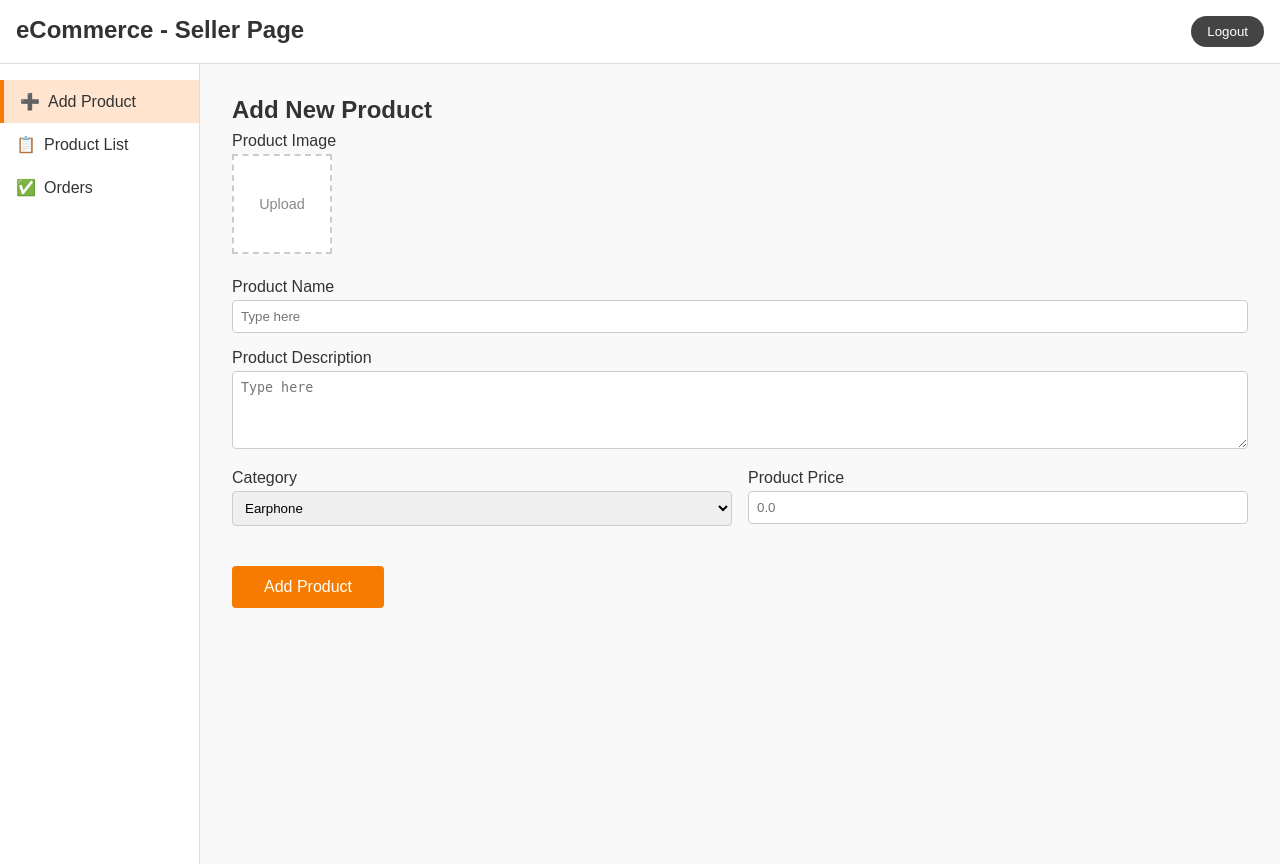
After one commit to saud-alkhazriji04/ECommerceWebsite-ITCS489Project-, a PHP site: page /add_product.php in a window 1280 px wide. The commit adds this page. Run offline with PHP 8.4, Linux system fonts and the light colour scheme.

Commit message:
finished add product page with it's functionality

```diff
--- /dev/null
+++ b/category_name_&&_ID.php
@@ -0,0 +1,19 @@
+<?php
+    require 'database.php';  // set up $pdo
+    $pdo = new PDO($dsn, $db_user, $db_password, $PDOoptions);
+
+    function get_categoryID_from_categoryName($categoryName) {
+        global $pdo;
+
+        $sql = "SELECT * FROM category WHERE categoryName = :categoryName";
+        $stmt = $pdo->prepare($sql);
+        $stmt->execute(['categoryName' => $categoryName]);
+        $row = $stmt->fetch();
+        if ($row) {
+            return $row -> categoryID;
+        } else {
+            // do some error
+        }
+    }
+
+?>
--- /dev/null
+++ b/sellerRelatedFiles/Style/seller_page_styles.css
@@ -0,0 +1,56 @@
+/* styles.css */
+* { box-sizing: border-box; margin: 0; padding: 0; }
+body { font-family: sans-serif; color: #333; background: #f9f9f9; }
+
+.header {
+  display: flex; justify-content: space-between;
+  padding: 1rem; background: #fff; border-bottom: 1px solid #ddd;
+}
+.logo { font-size: 1.5rem; font-weight: bold; }
+.logout-btn {
+  background: #444; color: #fff; border: none; padding: .5rem 1rem; border-radius: 20px;
+}
+
+.container { display: flex; min-height: 100vh; }
+.sidebar {
+  width: 200px; background: #fff; border-right: 1px solid #ddd;
+  display: flex; flex-direction: column; padding: 1rem 0;
+}
+.sidebar a {
+  padding: .75rem 1rem; text-decoration: none; color: #333; display: flex; align-items: center;
+}
+.sidebar a.active { background: #ffe5d0; border-left: 4px solid #f57c00; }
+.sidebar a span { margin-right: .5rem; }
+
+.main {
+  flex: 1; padding: 2rem; background: #f9f9f9;
+}
+.message { margin-bottom: 1rem; color: green; }
+
+form h2 { margin-bottom: 0.5rem; }
+.image-grid { display: flex; gap: 1rem; margin-bottom: 1.5rem; margin-top: .25rem;}
+.upload-box {
+  position: relative; width: 100px; height: 100px;
+  border: 2px dashed #ccc; display: flex; align-items: center; justify-content: center;
+  cursor: pointer; background: #fff; overflow: hidden;
+}
+.upload-box input { position: absolute; width: 100%; height: 100%; opacity: 0; cursor: pointer; }
+.upload-box .placeholder { font-size: 0.9rem; color: #888; }
+.upload-box .preview {
+  position: absolute; top: 0; left: 0; width: 100%; height: 100%; object-fit: cover; display: none;
+}
+
+.form-group { margin-bottom: 1rem; }
+.form-group label { display: block; margin-bottom: .25rem; font-weight: 500; }
+.form-group input,
+.form-group textarea,
+.form-group select {
+  width: 100%; padding: .5rem; border: 1px solid #ccc; border-radius: 4px;
+}
+.row { display: flex; gap: 1rem; margin-bottom: 1.5rem; }
+.small { flex: 1; min-width: 100px; }
+
+.add-btn {
+  background: #f57c00; color: #fff; border: none; padding: .75rem 2rem;
+  font-size: 1rem; border-radius: 4px; cursor: pointer;
+}
--- /dev/null
+++ b/sellerRelatedFiles/add_product.php
@@ -0,0 +1,130 @@
+<?php
+// $uploadDir = __DIR__ . '/uploads/';
+// $message = '';
+
+// if ($_SERVER['REQUEST_METHOD'] === 'POST') {
+//     if (!is_dir($uploadDir)) mkdir($uploadDir, 0755, true);
+
+//     for ($i = 0; $i < 4; $i++) {
+//         if (!empty($_FILES['images']['name'][$i])) {
+//             $tmp  = $_FILES['images']['tmp_name'][$i];
+//             $name = basename($_FILES['images']['name'][$i]);
+//             $dst  = $uploadDir . uniqid('img_') . '_' . $name;
+
+//             if (move_uploaded_file($tmp, $dst)) {
+//                 $message .= "Image #{$i} uploaded successfully.<br>";
+//             } else {
+//                 $message .= "Error uploading image #{$i}.<br>";
+//             }
+//         }
+//     }
+// }
+?>
+
+<!-- sanatize before submiting form to database -->
+<?php
+
+  include ("submit_add_product.php");
+  require '../category_name_&&_ID.php';
+  require 'image_functions.php';
+
+  if ($_SERVER["REQUEST_METHOD"] == "POST") {
+      $product_name = filter_input(INPUT_POST, "productName", FILTER_SANITIZE_SPECIAL_CHARS);
+      $product_description = filter_input(INPUT_POST, "productDescription", FILTER_SANITIZE_SPECIAL_CHARS);
+      $category = $_POST["category"];
+      $price = $_POST["price"];
+      $image = $_FILES['image'];
+
+      if (empty($product_name) || empty($product_description) || empty($category) || empty($price) || !isset($image)) {
+          $error = "please fill all the fields";
+      } else {
+        validate_image($image);
+        $categoryID = get_categoryID_from_categoryName($category);
+        add_product($product_name, $product_description, $categoryID, $price);
+        add_Product_image($product_name, $product_description, $categoryID, $price, $image);
+      }
+
+  }
+
+?>
+
+
+
+<!DOCTYPE html>
+<html lang="en">
+<head>
+  <meta charset="UTF-8" />
+  <meta name="viewport" content="width=device-width, initial-scale=1.0"/>
+  <title>eCommerce - Add Product</title>
+  <link rel="stylesheet" href="\eComWebSite\sellerRelatedFiles/style/seller_page_styles.css"/>
+</head>
+<body>
+  <header class="header">
+    <div class="logo">eCommerce - Seller Page</div>
+    <button class="logout-btn">Logout</button>
+  </header>
+
+  <div class="container">
+    <aside class="sidebar">
+      <a href="#" class="active"><span>➕</span> Add Product</a>
+      <a href="#"><span>📋</span> Product List</a>
+      <a href="#"><span>✅</span> Orders</a>
+    </aside>
+
+    <main class="main">
+      <form action="<?php htmlspecialchars($_SERVER["PHP_SELF"]) ?>" method="post" enctype="multipart/form-data" id="product-form">
+        <h2>Add New Product</h2>
+        <label for="images0">Product Image</label>
+        <div class="image-grid">
+          <label class="upload-box">
+            <input
+              id="images0"
+              name="image"
+              type="file"
+              accept="image/*"
+              data-index="0"
+              class="hidden"
+            />
+            <div class="placeholder">Upload</div>
+            <img class="preview" id="preview-0" src="" alt="" />
+            <div class="filename" id="filename-0"></div>
+          </label>
+        </div>
+
+        <div class="form-group">
+          <label for="name">Product Name</label>
+          <input id="name" name="productName" type="text" placeholder="Type here" required/>
+        </div>
+
+        <div class="form-group">
+          <label for="desc">Product Description</label>
+          <textarea id="desc" name="productDescription" rows="4" placeholder="Type here" required></textarea>
+        </div>
+
+        <div class="row">
+          <div class="form-group small">
+            <label for="category">Category</label>
+            <select id="category" name="category">
+              <option>Earphone</option>
+              <option>Headphone</option>
+              <option>Watch</option>
+              <option>Smartphone</option>
+              <option>Laptop</option>
+              <option>Camera</option>
+              <option>Accessories</option>
+            </select>
+          </div>
+          <div class="form-group small">
+            <label for="price">Product Price</label>
+            <input id="price" name="price" type="number" placeholder="0.0" required/>
+          </div>
+        </div>
+
+        <button type="submit" class="add-btn">Add Product</button>
+      </form>
+    </main>
+  </div>
+
+  <script src="add_product_script.js"></script>
+</body>
+</html>
--- /dev/null
+++ b/sellerRelatedFiles/image_functions.php
@@ -0,0 +1,61 @@
+<?php
+require '../database.php';
+$pdo = new PDO($dsn, $db_user, $db_password, $PDOoptions);
+
+
+function add_Product_image($productName, $productDescription, $categoryID, $price, $image) {
+    global $pdo;
+    $uploadDir  = __DIR__ . '/../uploads/';
+
+    try {
+        // 1) Find the productID matching the provided details
+        $sql = "SELECT productID
+                  FROM product
+                 WHERE productName        = :name
+                   AND productDescription = :description
+                   AND categoryID         = :categoryID
+                   AND price              = :price";
+        $stmt = $pdo->prepare($sql);
+        $stmt->execute([
+            ':name'        => $productName,
+            ':description' => $productDescription,
+            ':categoryID'  => $categoryID,
+            ':price'       => $price,
+        ]);
+        $row = $stmt->fetch(PDO::FETCH_OBJ);
+        if (! $row) {
+            throw new Exception('Product not found.');
+        }
+        $productID = $row->productID;
+
+        // 2) Prepare the image upload
+        if (! is_dir($uploadDir)) {
+            mkdir($uploadDir, 0755, true);
+        }
+        $tmpName  = $image['tmp_name'];
+        $origName = basename($image['name']);
+        $ext      = strtolower(pathinfo($origName, PATHINFO_EXTENSION));
+        $newName  = "prod_{$productID}_" . uniqid() . ".{$ext}";
+
+        if (! move_uploaded_file($tmpName, $uploadDir . $newName)) {
+            throw new Exception('Failed to move uploaded file.');
+        }
+
+        // 3) Update the database with the new filename
+        $sql = "UPDATE product
+                   SET imageFilename = :fn
+                 WHERE productID     = :pid";
+        $stmt = $pdo->prepare($sql);
+        $stmt->execute([
+            ':fn'  => $newName,
+            ':pid' => $productID,
+        ]);
+
+        return $newName;
+
+    } catch (Exception $e) {
+        // better to log the error in production
+        error_log('add_Product_image error: ' . $e->getMessage());
+        return null;
+    }
+}
--- a/sellerRelatedFiles/index.php
+++ b/sellerRelatedFiles/index.php
@@ -46,7 +46,7 @@
 
 require '../getProductImage.php'; // contains getProductImageSrc()
 
-$productID = 3;
+$productID = 21;
 $imageSrc = getProductImageSrc($productID);
 
 if ($imageSrc) {
--- /dev/null
+++ b/sellerRelatedFiles/submit_add_product.php
@@ -0,0 +1,149 @@
+<?php
+// 1) bootstrap your DB connection (e.g. via PDO)
+
+require '../database.php';  // set up $pdo
+
+$pdo = new PDO($dsn, $db_user, $db_password, $PDOoptions);
+
+// 2) config
+$uploadDir  = __DIR__ . '/../uploads/';
+// $productID  = isset($_POST['productID']) ? (int)$_POST['productID'] : 0;
+// $productID = 3;
+
+// // 3) basic validation
+// if (!$productID || !isset($_FILES['image'])) {
+//     die('Invalid request.');
+// }
+
+// $fileError = $_FILES['image']['error'];
+// if ($fileError !== UPLOAD_ERR_OK) {
+//     die('Upload error code: ' . $fileError);
+// }
+
+// // 4) verify it’s an image
+// $tmpName = $_FILES['image']['tmp_name'];
+// $imageInfo = getimagesize($tmpName);
+// if ($imageInfo === false) {
+//     die('Not a valid image.');
+// }
+
+// // 5) build a unique filename
+// $origName  = basename($_FILES['image']['name']);
+// $ext       = strtolower(pathinfo($origName, PATHINFO_EXTENSION));
+// $allowed   = ['jpg','jpeg','png','gif'];
+// if (!in_array($ext, $allowed, true)) {
+//     die('Unsupported file type.');
+// }
+// $newName = 'prod_' . $productID . '_' . uniqid() . '.' . $ext;
+
+// // 6) move to uploads folder
+// if (!move_uploaded_file($tmpName, $uploadDir . $newName)) {
+//     die('Failed to move uploaded file.');
+// }
+
+// not used currently.
+// 7) update the Product row
+// $stmt = $pdo->prepare("
+//   UPDATE Product
+//      SET imageFilename = :fn
+//    WHERE productID     = :pid
+// ");
+// $stmt->execute([
+//   ':fn'  => $newName,
+//   ':pid' => $productID
+// ]);
+
+// $pdo = new PDO($dsn, $db_user, $db_password, $PDOoptions);
+// $sql = "UPDATE Product
+//      SET imageFilename = :fn
+//    WHERE productID     = :pid";
+// $stmt = $pdo->prepare($sql);
+// $stmt->execute(['pid' => $productID, 'fn' => $newName]);
+// $row = $stmt->fetch();
+
+// // 8) (Optional) delete old image file if you want
+// if (!empty($_POST['oldImage'])) {
+//     @unlink($uploadDir . $_POST['oldImage']);
+// }
+
+// 9) redirect back to edit page
+// header("Location: index.php"); // change this later to product list page --------------
+
+
+function validate_image($image) {
+    $uploadDir  = __DIR__ . '/../uploads/';
+
+    // 3) basic validation
+    $fileError = $image['error'];
+
+
+    if ($fileError !== UPLOAD_ERR_OK) {
+        die('Upload error code: ' . $fileError);
+    }
+
+    // 4) verify it’s an image
+    $tmpName = $image['tmp_name'];
+    $imageInfo = getimagesize($tmpName);
+    if ($imageInfo === false) {
+        die('Not a valid image.');
+    }
+
+    // 5) build a unique filename
+    $origName  = basename($image['name']);
+    $ext       = strtolower(pathinfo($origName, PATHINFO_EXTENSION));
+    $allowed   = ['jpg','jpeg','png','gif'];
+    if (!in_array($ext, $allowed, true)) {
+        die('Unsupported file type.');
+    }
+
+
+    // do this step later in another function after creating a row for the product and getting an id
+    // $newName = 'prod_' . $productID . '_' . uniqid() . '.' . $ext;
+
+    // // 6) move to uploads folder
+    // if (!move_uploaded_file($tmpName, $uploadDir . $newName)) {
+    //     die('Failed to move uploaded file.');
+    // }
+}
+
+// function get_categoryID_from_categoryName($categoryName) {
+//     global $pdo;
+
+//     $sql = "SELECT * FROM category WHERE categoryName = :categoryName";
+//     $stmt = $pdo->prepare($sql);
+//     $stmt->execute(['categoryName' => $categoryName]);
+//     $row = $stmt->fetch();
+//     if ($row) {
+//         return $row -> categoryName;
+//     } else {
+//         // do some error
+//     }
+// }
+
+
+
+
+function add_product($product_name, $product_description, $categoryID, $price) {
+
+
+    // require '../category_name_&&_ID.php';
+    global $pdo;
+
+    // $categoryID = get_categoryID_from_categoryName($category);
+
+    $sql = "INSERT INTO product (productName, productDescription, price, categoryID) VALUES (:name, :description, :price, :categotyId)";
+
+    try {
+        $stmt = $pdo->prepare($sql);
+        $stmt->execute(['name' => $product_name, 'description' => $product_description, 'price' => $price, 'categotyId' => $categoryID]);
+
+        // header("location: index.php");
+    } catch (PDOException $e) {
+        // $error = "<p class='error'>This email is already used! Use another or sign in.</p>";
+        // do some error
+    }
+}
+
+
+
+?>
```
Also changed, not shown: sellerRelatedFiles/add_product_script.js (added, +48 -0 lines), uploads/prod_18_6813acd1d3e46.png (added), uploads/prod_21_6813ad0bcc040.png (added), uploads/prod_3_6812a6dfe9cfb.png (added), uploads/prod_3_6812a7301293d.png (added), uploads/prod_3_6812a7422d030.png (added), uploads/prod_3_6812a782db5fb.png (added), uploads/prod_3_6812a7eb9892a.png (added), uploads/prod_3_6813729a9e07c.png (added).
